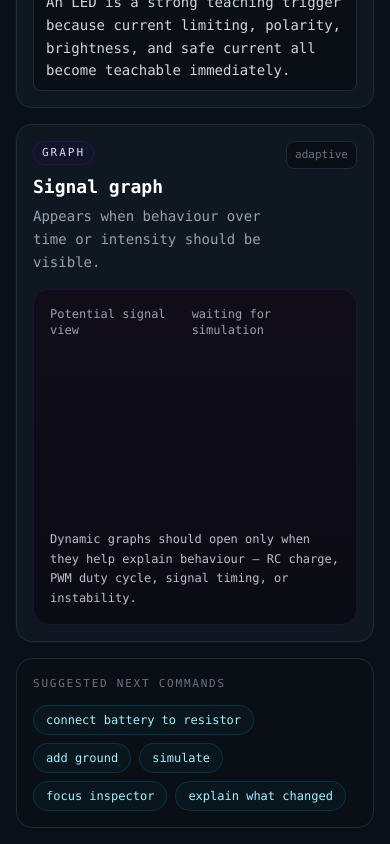
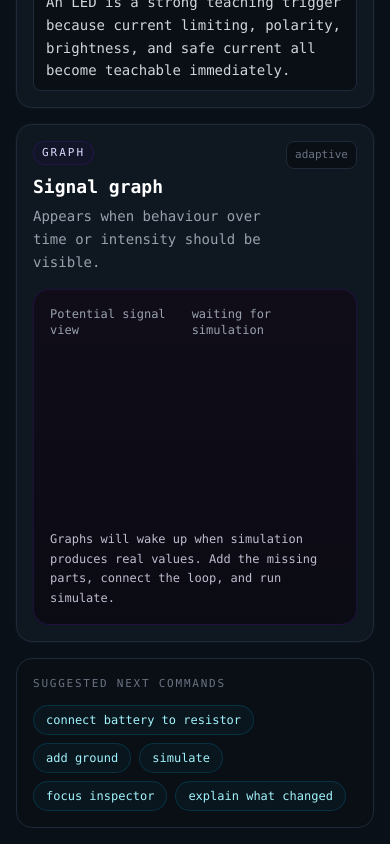
Before and after one commit to sergiopesch/clitronic, a Next.js app: page / in a window 390 px wide. Shown: the part 5045-5889 px from the top of the page. Built offline with nearby package versions, Linux system fonts and the light colour scheme; no server answers.

Commit message:
feat: graph reflects LED series simulation

```diff
--- a/components/terminal/rich-terminal.tsx
+++ b/components/terminal/rich-terminal.tsx
@@ -1195,7 +1195,7 @@ function AdaptiveStudio({
             }
           }
         >
-          <GraphPreview mode={workspace.mode} />
+          <GraphPreview workspace={workspace} />
         </WindowCard>
       </div>
 
@@ -1364,15 +1364,39 @@ function TopologyMap({
   );
 }
 
-function GraphPreview({ mode }: { mode: CircuitMode }) {
-  const bars = mode === 'simulating' ? [32, 55, 68, 44, 79, 58, 72] : [20, 28, 36, 30, 42, 34, 40];
+function clamp(value: number, min: number, max: number): number {
+  return Math.min(max, Math.max(min, value));
+}
+
+function GraphPreview({ workspace }: { workspace: CircuitDocument }) {
+  const mode = workspace.mode;
+  const sim = workspace.simulation?.kind === 'led-series' ? workspace.simulation : undefined;
+
+  const hasValues = Boolean(sim?.ok && sim.values);
+  const currentMa = hasValues ? sim!.values!.currentMa : null;
+  const resistorPowerMw = hasValues ? sim!.values!.resistorPowerMw : null;
+
+  const displayCurrent = currentMa ?? 0;
+  const displayPower = resistorPowerMw ?? 0;
+
+  // Simple normalisation bands for MVP visuals.
+  const currentPct = clamp((displayCurrent / 25) * 100, 0, 100);
+  const powerPct = clamp((displayPower / 500) * 100, 0, 100);
+  const bars =
+    mode === 'simulating'
+      ? [currentPct, powerPct, clamp((currentPct + powerPct) / 2, 0, 100), 40, 65, 55, 70]
+      : [20, 28, 36, 30, 42, 34, 40];
 
   return (
     <div className="rounded-2xl border border-violet-900/30 bg-[linear-gradient(180deg,#100d18,#0b0b14)] p-4">
       <div className="mb-4 flex items-center justify-between text-xs text-gray-400">
         <span>{mode === 'simulating' ? 'Live behaviour' : 'Potential signal view'}</span>
         <span>
-          {mode === 'simulating' ? 'watching change over time' : 'waiting for simulation'}
+          {hasValues
+            ? `I = ${displayCurrent.toFixed(1)}mA • P = ${displayPower.toFixed(1)}mW`
+            : mode === 'simulating'
+              ? 'waiting for a valid circuit'
+              : 'waiting for simulation'}
         </span>
       </div>
 
@@ -1388,8 +1412,9 @@ function GraphPreview({ mode }: { mode: CircuitMode }) {
       </div>
 
       <div className="mt-4 text-xs leading-relaxed text-violet-100/80">
-        Dynamic graphs should open only when they help explain behaviour — RC charge, PWM duty
-        cycle, signal timing, or instability.
+        {hasValues
+          ? `This is a DC snapshot (series LED). Current and power are driven by your parameters; change voltage/resistance and re-run simulate.`
+          : 'Graphs will wake up when simulation produces real values. Add the missing parts, connect the loop, and run simulate.'}
       </div>
     </div>
   );
```
